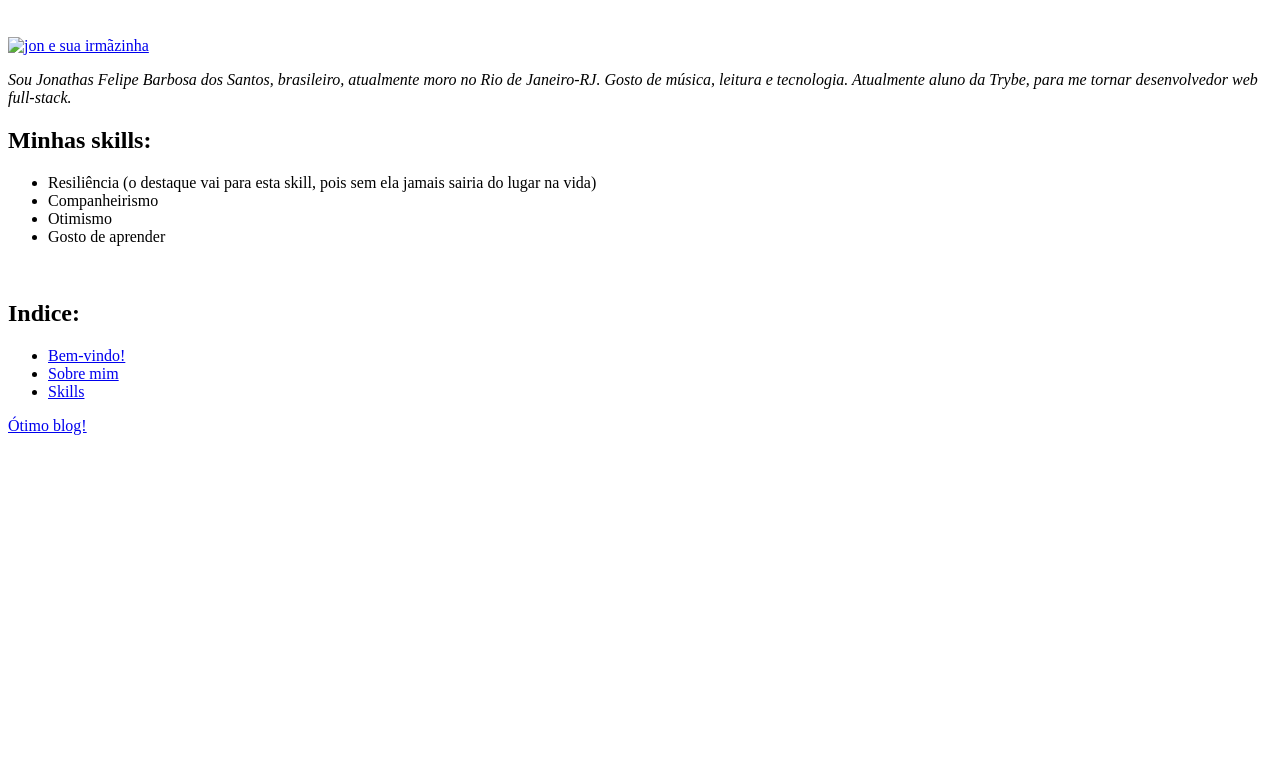
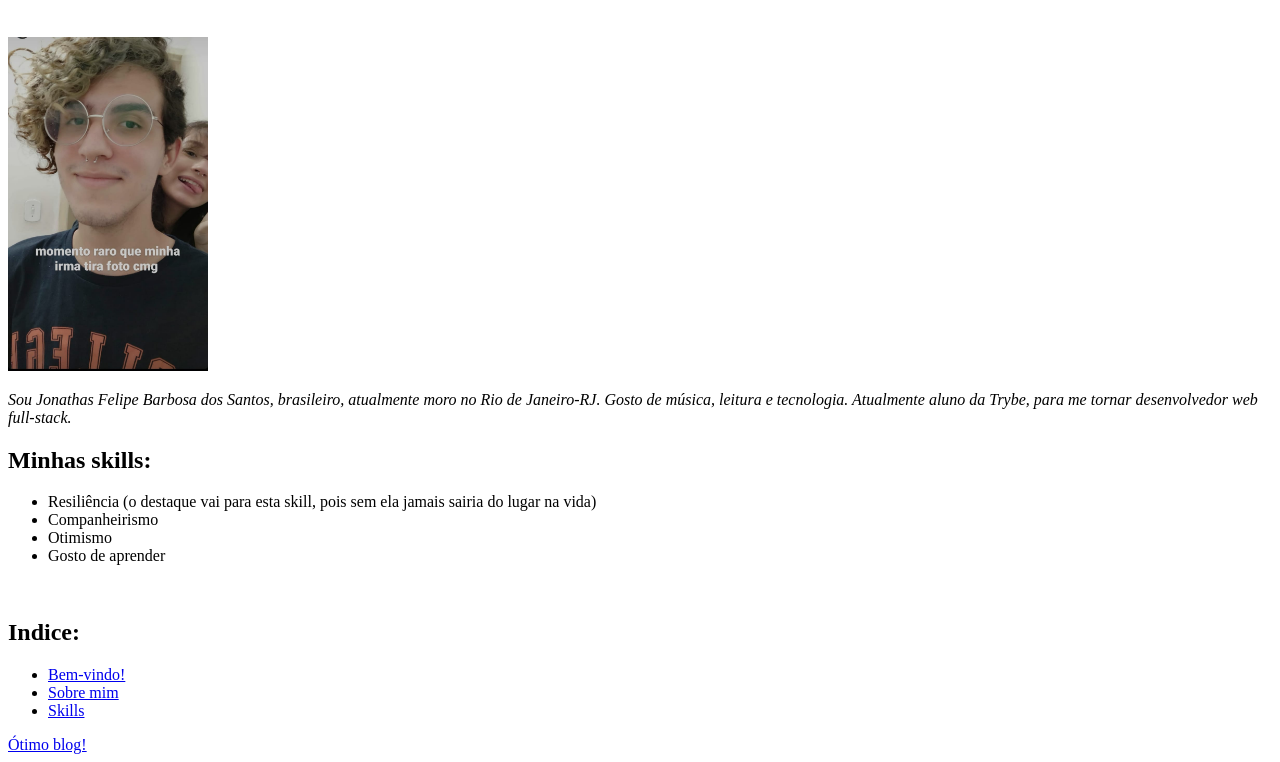
Before and after one commit to jnfbs/jnfbs.github.io, a plain HTML site: page index.html in a window 1280 px wide. Shown: the part 61-823 px from the top of the page. Before the commit the page ends 800 px from the top, so only its background shows below. Drawn offline with Linux system fonts and the light colour scheme.

Commit message:
little fixes

```diff
--- a/index.html
+++ b/index.html
@@ -23,7 +23,7 @@
     <h1 id="#bemvindo">Seja bem-vindo(a), ao meu portfolio! Sou o Jon!</h1>
     <br>
     <a href="#picture">
-    <img id="#picture" src="jonfamilia.jpg" alt="jon e sua irmãzinha" width="200px">
+    <img id="#picture" src="jonfamilia.jpeg" alt="jon e sua irmãzinha" width="200px">
     </a>
     <br>
     <a href="#sobremim"></a><em><p>Sou Jonathas Felipe Barbosa dos Santos, brasileiro, atualmente moro no Rio de Janeiro-RJ. Gosto de música, leitura e tecnologia. Atualmente aluno da Trybe, para me tornar desenvolvedor web full-stack.</p></em>
```
